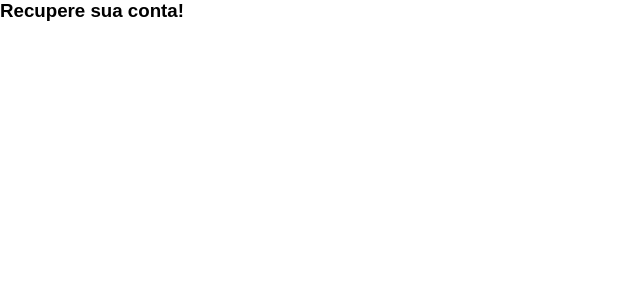
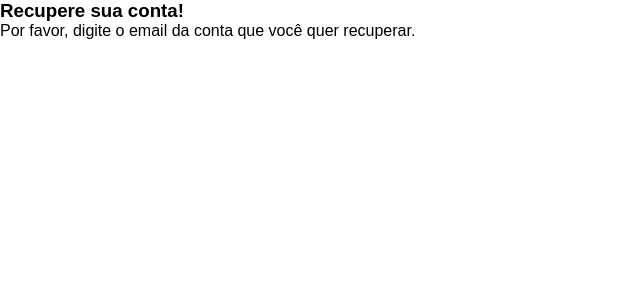
Before and after one commit to devGusta2/Mentec, a React (Create React App) app: page /Recovery in a window 1280 px wide. Shown: the top 300 px of the page, without its empty margins (0-640 px from the left). Built offline with nearby package versions, Linux system fonts and the light colour scheme.

Commit message:
Page recovery text

```diff
--- a/src/Pages/Recovery/index.js
+++ b/src/Pages/Recovery/index.js
@@ -2,6 +2,7 @@ export default function Recovery(){
     return(
         <div>
             <h3>Recupere sua conta!</h3>
+            <p>Por favor, digite o email da conta que você quer recuperar.</p>
         </div>
     );
 }
```
